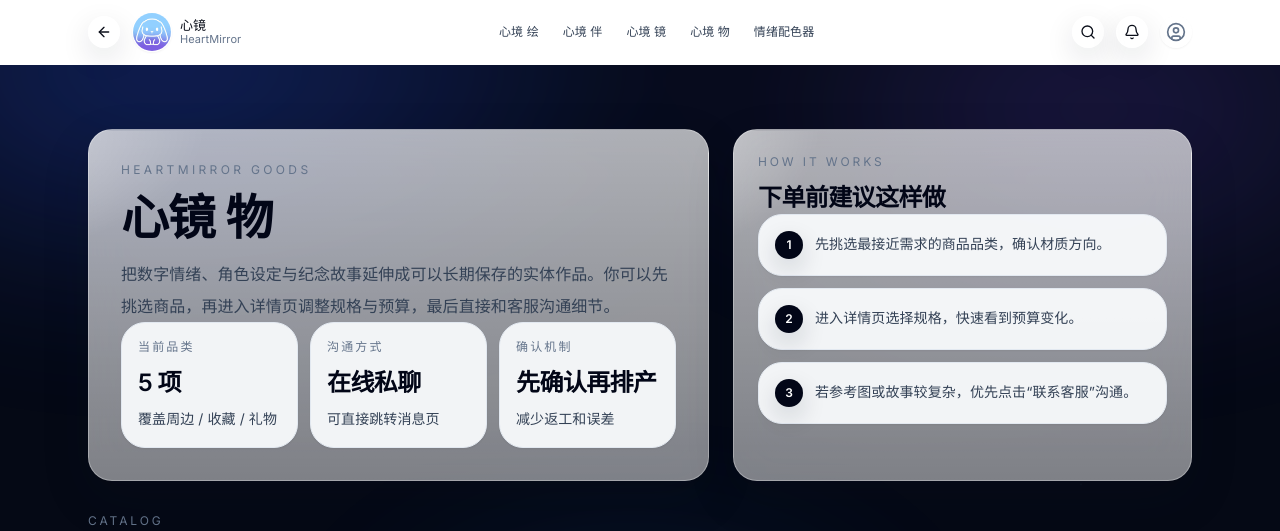
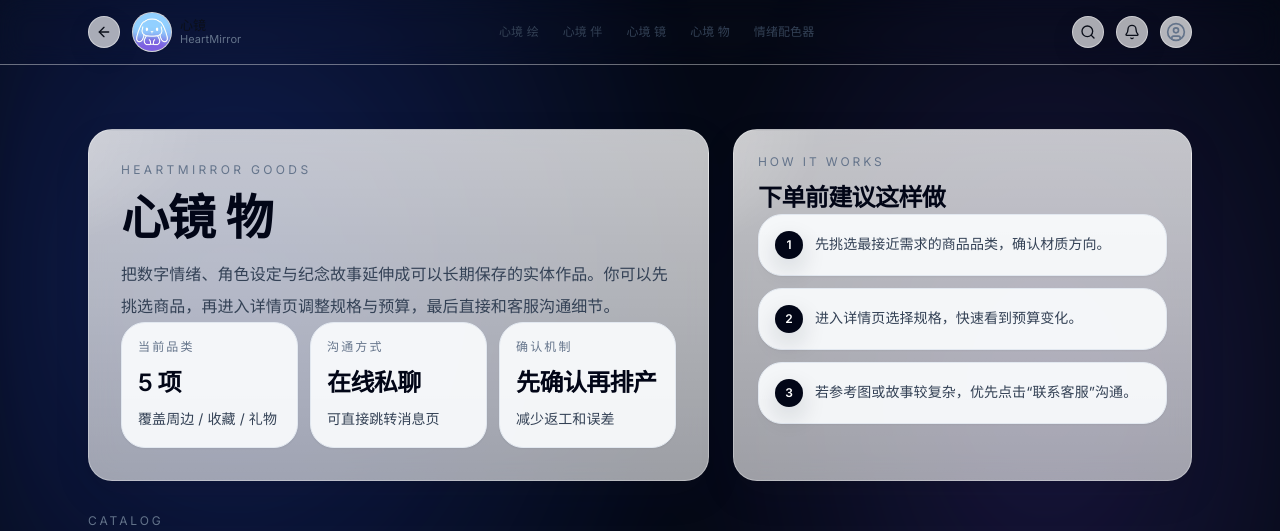
Before and after one commit to Elif416/xinjing, a Next.js app: page /market in a window 1280 px wide. Shown: the top 531 px of the page. Built offline with nearby package versions, Linux system fonts and the light colour scheme; no server answers.

Commit message:
performance

```diff
--- a/app/globals.css
+++ b/app/globals.css
@@ -30,18 +30,16 @@ body {
 
 .page-bg::before {
   content: '';
-  position: fixed;
+  position: absolute;
   inset: 0;
   pointer-events: none;
   background:
-    radial-gradient(60% 40% at 20% 10%, rgba(120, 160, 255, 0.35), transparent 60%),
-    radial-gradient(50% 40% at 80% 20%, rgba(196, 168, 255, 0.28), transparent 60%),
-    radial-gradient(40% 35% at 45% 80%, rgba(255, 188, 214, 0.22), transparent 60%);
-  filter: blur(52px);
-  opacity: 0.75;
-  animation: glow-float 26s ease-in-out infinite;
-  transform: translateZ(0) scale(1.2);
-  will-change: transform;
+    radial-gradient(60% 40% at 20% 10%, rgba(120, 160, 255, 0.24), transparent 60%),
+    radial-gradient(50% 40% at 80% 20%, rgba(196, 168, 255, 0.18), transparent 60%),
+    radial-gradient(40% 35% at 45% 80%, rgba(255, 188, 214, 0.14), transparent 60%);
+  filter: blur(26px);
+  opacity: 0.58;
+  transform: translateZ(0) scale(1.06);
   z-index: 0;
 }
 
@@ -84,7 +82,7 @@ body {
     radial-gradient(60% 45% at 18% 18%, rgba(116, 154, 255, 0.4), transparent 60%),
     radial-gradient(50% 40% at 82% 24%, rgba(186, 160, 255, 0.32), transparent 60%),
     radial-gradient(45% 35% at 50% 82%, rgba(120, 200, 255, 0.2), transparent 60%);
-  opacity: 0.85;
+  opacity: 0.72;
 }
 
 /* Relay 详情页背景：深邃蓝色弥散光 + 轻微呼吸 */
@@ -97,10 +95,9 @@ body {
     radial-gradient(60% 45% at 20% 20%, rgba(64, 110, 255, 0.35), transparent 60%),
     radial-gradient(50% 40% at 80% 18%, rgba(120, 90, 255, 0.28), transparent 60%),
     radial-gradient(40% 35% at 50% 80%, rgba(40, 120, 255, 0.22), transparent 60%);
-  filter: blur(70px);
-  opacity: 0.75;
-  animation: relay-glow 28s ease-in-out infinite;
-  transform: translateZ(0) scale(1.15);
+  filter: blur(34px);
+  opacity: 0.58;
+  transform: translateZ(0) scale(1.05);
 }
 
 @keyframes relay-glow {
@@ -125,10 +122,9 @@ body {
     radial-gradient(55% 45% at 18% 18%, rgba(120, 160, 255, 0.35), transparent 60%),
     radial-gradient(50% 40% at 82% 22%, rgba(160, 190, 255, 0.28), transparent 60%),
     radial-gradient(45% 35% at 50% 80%, rgba(120, 210, 255, 0.22), transparent 60%);
-  filter: blur(60px);
-  opacity: 0.8;
-  animation: artist-breathe 24s ease-in-out infinite;
-  transform: translateZ(0) scale(1.15);
+  filter: blur(30px);
+  opacity: 0.62;
+  transform: translateZ(0) scale(1.05);
 }
 
 @keyframes artist-breathe {
@@ -153,16 +149,15 @@ body {
     radial-gradient(60% 45% at 20% 15%, rgba(48, 92, 255, 0.45), transparent 60%),
     radial-gradient(45% 40% at 80% 20%, rgba(120, 90, 255, 0.3), transparent 60%),
     radial-gradient(35% 30% at 50% 80%, rgba(40, 140, 255, 0.25), transparent 60%);
-  filter: blur(70px);
-  opacity: 0.75;
-  animation: activation-glow 26s ease-in-out infinite;
-  transform: translateZ(0) scale(1.2);
-  transition: opacity 0.8s ease, filter 0.8s ease;
+  filter: blur(34px);
+  opacity: 0.58;
+  transform: translateZ(0) scale(1.06);
+  transition: opacity 0.4s ease, filter 0.4s ease;
 }
 
 .activation-bg::after {
   content: '';
-  position: fixed;
+  position: absolute;
   inset: 0;
   pointer-events: none;
   background-image:
@@ -171,15 +166,14 @@ body {
     radial-gradient(1.5px 1.5px at 40% 70%, rgba(200, 230, 255, 0.25), transparent 60%),
     radial-gradient(1.5px 1.5px at 85% 60%, rgba(140, 190, 255, 0.25), transparent 60%),
     radial-gradient(1px 1px at 55% 45%, rgba(180, 220, 255, 0.2), transparent 60%);
-  opacity: 0.6;
-  animation: particle-drift 20s linear infinite;
+  opacity: 0.24;
   transform: translateZ(0);
   z-index: 0;
 }
 
 .activation-awakened::before {
-  opacity: 0.95;
-  filter: blur(60px);
+  opacity: 0.76;
+  filter: blur(40px);
 }
 
 @keyframes activation-glow {
@@ -237,11 +231,9 @@ body {
     radial-gradient(40% 30% at 15% 30%, rgba(120, 160, 255, 0.35), transparent 60%),
     radial-gradient(40% 30% at 85% 20%, rgba(216, 188, 255, 0.35), transparent 60%),
     radial-gradient(50% 40% at 50% 80%, rgba(255, 200, 220, 0.28), transparent 60%);
-  filter: blur(42px);
-  opacity: 0.9;
-  animation: hero-flow 18s ease-in-out infinite;
+  filter: blur(24px);
+  opacity: 0.62;
   transform: translateZ(0);
-  will-change: transform;
   z-index: 0;
 }
 
@@ -282,16 +274,16 @@ body {
   font-weight: 500;
   border: 1px solid rgba(255, 255, 255, 0.45);
   background: rgba(255, 255, 255, 0.62);
-  backdrop-filter: blur(18px);
-  -webkit-backdrop-filter: blur(18px);
-  box-shadow: 0 10px 30px rgba(15, 23, 42, 0.12);
+  backdrop-filter: blur(10px);
+  -webkit-backdrop-filter: blur(10px);
+  box-shadow: 0 8px 24px rgba(15, 23, 42, 0.1);
   transition: transform 0.3s ease, box-shadow 0.3s ease;
   transform: translateZ(0);
 }
 
 .glass-button:hover {
   transform: translate3d(0, -1px, 0);
-  box-shadow: 0 14px 40px rgba(15, 23, 42, 0.16);
+  box-shadow: 0 12px 32px rgba(15, 23, 42, 0.12);
 }
 
 .glass-button--primary {
@@ -317,26 +309,26 @@ body {
 .glass-card {
   position: relative;
   background:
-    linear-gradient(180deg, rgba(255, 255, 255, 0.68), rgba(255, 255, 255, 0.45)),
-    radial-gradient(70% 50% at 0% 0%, rgba(255, 255, 255, 0.7), transparent 60%);
+    linear-gradient(180deg, rgba(255, 255, 255, 0.76), rgba(255, 255, 255, 0.58)),
+    radial-gradient(70% 50% at 0% 0%, rgba(255, 255, 255, 0.52), transparent 60%);
   border: 1px solid rgba(255, 255, 255, 0.3);
   box-shadow:
-    0 18px 50px rgba(15, 23, 42, 0.12),
-    0 6px 18px rgba(15, 23, 42, 0.08);
-  backdrop-filter: blur(24px);
-  -webkit-backdrop-filter: blur(24px);
+    0 14px 36px rgba(15, 23, 42, 0.1),
+    0 4px 14px rgba(15, 23, 42, 0.06);
+  backdrop-filter: blur(14px);
+  -webkit-backdrop-filter: blur(14px);
   transform: translateZ(0);
-  transition: background-position 0.6s ease, transform 0.3s ease, box-shadow 0.3s ease;
+  transition: background-position 0.4s ease, transform 0.25s ease, box-shadow 0.25s ease;
   background-size: 120% 120%, 140% 140%;
   background-position: 0% 0%, 100% 0%;
   overflow: hidden;
 }
 
 .glass-card:hover {
-  transform: translate3d(0, -2px, 0);
+  transform: translate3d(0, -1px, 0);
   box-shadow:
-    0 26px 70px rgba(15, 23, 42, 0.16),
-    0 10px 24px rgba(15, 23, 42, 0.1);
+    0 18px 48px rgba(15, 23, 42, 0.12),
+    0 8px 18px rgba(15, 23, 42, 0.08);
   background-position: 20% -10%, 80% 10%;
 }
 
@@ -353,17 +345,17 @@ body {
   position: absolute;
   inset: -30%;
   background: radial-gradient(circle at 20% 20%, rgba(255, 255, 255, 0.7), transparent 60%);
-  filter: blur(12px);
+  filter: blur(8px);
   transform: translateZ(0);
 }
 
 /* 玻璃面板：用于交错的大图模块 */
 .glass-panel {
   position: relative;
-  background: rgba(255, 255, 255, 0.62);
+  background: rgba(255, 255, 255, 0.72);
   border: 1px solid rgba(255, 255, 255, 0.3);
-  backdrop-filter: blur(24px);
-  -webkit-backdrop-filter: blur(24px);
+  backdrop-filter: blur(12px);
+  -webkit-backdrop-filter: blur(12px);
   transform: translateZ(0);
 }
 
@@ -551,15 +543,14 @@ body {
     radial-gradient(60% 45% at 20% 15%, rgba(70, 120, 255, 0.35), transparent 60%),
     radial-gradient(45% 40% at 80% 20%, rgba(160, 110, 255, 0.28), transparent 60%),
     radial-gradient(40% 35% at 50% 80%, rgba(60, 170, 255, 0.22), transparent 60%);
-  filter: blur(80px);
-  opacity: 0.8;
-  animation: resonance-glow 28s ease-in-out infinite;
-  transform: translateZ(0) scale(1.2);
+  filter: blur(36px);
+  opacity: 0.62;
+  transform: translateZ(0) scale(1.08);
 }
 
 .resonance-bg::after {
   content: '';
-  position: fixed;
+  position: absolute;
   inset: 0;
   pointer-events: none;
   background-image:
@@ -568,8 +559,7 @@ body {
     radial-gradient(1.4px 1.4px at 40% 70%, rgba(220, 230, 255, 0.3), transparent 60%),
     radial-gradient(1.1px 1.1px at 85% 60%, rgba(160, 190, 255, 0.3), transparent 60%),
     radial-gradient(1px 1px at 55% 45%, rgba(180, 210, 255, 0.25), transparent 60%);
-  opacity: 0.6;
-  animation: resonance-stars 20s linear infinite;
+  opacity: 0.24;
   transform: translateZ(0);
   z-index: 0;
 }
@@ -655,10 +645,25 @@ body {
     radial-gradient(circle at var(--mel-x) var(--mel-y), var(--mel-color) 0%, transparent var(--mel-size)),
     radial-gradient(circle at var(--ser-x) var(--ser-y), var(--ser-color) 0%, transparent var(--ser-size)),
     radial-gradient(circle at 50% 50%, rgba(255, 255, 255, 0.28), transparent 60%);
-  filter: blur(80px);
-  opacity: 0.95;
+  filter: blur(48px);
+  opacity: 0.82;
   transform: translateZ(0);
   will-change: background;
+}
+
+@media (prefers-reduced-motion: reduce) {
+  html {
+    scroll-behavior: auto;
+  }
+
+  *,
+  *::before,
+  *::after {
+    animation-duration: 0.01ms !important;
+    animation-iteration-count: 1 !important;
+    transition-duration: 0.01ms !important;
+    scroll-behavior: auto !important;
+  }
 }
 
 .emotion-slider {
--- a/app/market/page.tsx
+++ b/app/market/page.tsx
@@ -78,8 +78,8 @@ export default function MarketPage() {
             </div>
 
             <div className="grid gap-5 md:grid-cols-2 xl:grid-cols-3">
-              {products.map((product) => (
-                <MarketProductCard key={product.slug} product={product} />
+              {products.map((product, index) => (
+                <MarketProductCard key={product.slug} product={product} preloadImage={index < 3} />
               ))}
             </div>
           </section>
--- a/components/ArtistCard.tsx
+++ b/components/ArtistCard.tsx
@@ -17,11 +17,12 @@ export type ArtistCardData = {
 export type ArtistCardProps = {
   artist: ArtistCardData;
   onOpen?: (artist: ArtistCardData) => void;
+  imagePriority?: boolean;
 };
 
 // ArtistCard：约稿中心画师卡片
 // 复用 GlassCard 玻璃样式，保证与首页风格一致
-export function ArtistCard({ artist, onOpen }: ArtistCardProps) {
+export function ArtistCard({ artist, onOpen, imagePriority = false }: ArtistCardProps) {
   const avatarText = artist.avatar ?? artist.name.slice(0, 1);
 
   const handleOpen = () => {
@@ -48,7 +49,8 @@ export function ArtistCard({ artist, onOpen }: ArtistCardProps) {
           alt={artist.name}
           className="h-44 w-full object-cover transition-transform duration-500 group-hover:scale-[1.04]"
           style={{ imageRendering: 'auto' }}
-          loading="lazy"
+          loading={imagePriority ? 'eager' : 'lazy'}
+          fetchPriority={imagePriority ? 'high' : 'auto'}
           decoding="async"
         />
       </div>
--- a/components/GlassNavbar.tsx
+++ b/components/GlassNavbar.tsx
@@ -73,7 +73,7 @@ export function GlassNavbar({
   return (
     <header
       className={clsx(
-        'sticky top-0 z-[200] w-full border-b border-white/30 bg-white backdrop-blur-[20px]',
+        'sticky top-0 z-[200] w-full border-b border-white/40 bg-white/92 backdrop-blur-[12px]',
         className
       )}
     >
--- a/components/market/MarketProductCard.tsx
+++ b/components/market/MarketProductCard.tsx
@@ -12,9 +12,10 @@ import { MarketProductVisual } from './MarketProductVisual';
 
 type MarketProductCardProps = {
   product: MarketProduct;
+  preloadImage?: boolean;
 };
 
-export function MarketProductCard({ product }: MarketProductCardProps) {
+export function MarketProductCard({ product, preloadImage = false }: MarketProductCardProps) {
   const maxPrice = getMarketProductMaxPrice(product);
 
   return (
@@ -29,6 +30,7 @@ export function MarketProductCard({ product }: MarketProductCardProps) {
           subtitle={product.subtitle}
           imagePath={product.imagePath}
           labels={product.badges}
+          preload={preloadImage}
         />
 
         <div className="space-y-3">
```
Also changed, not shown: app/creation/page.tsx (+6 -4 lines), app/page.tsx (+6 -4 lines), components/market/MarketProductVisual.tsx (+5 -2 lines).
